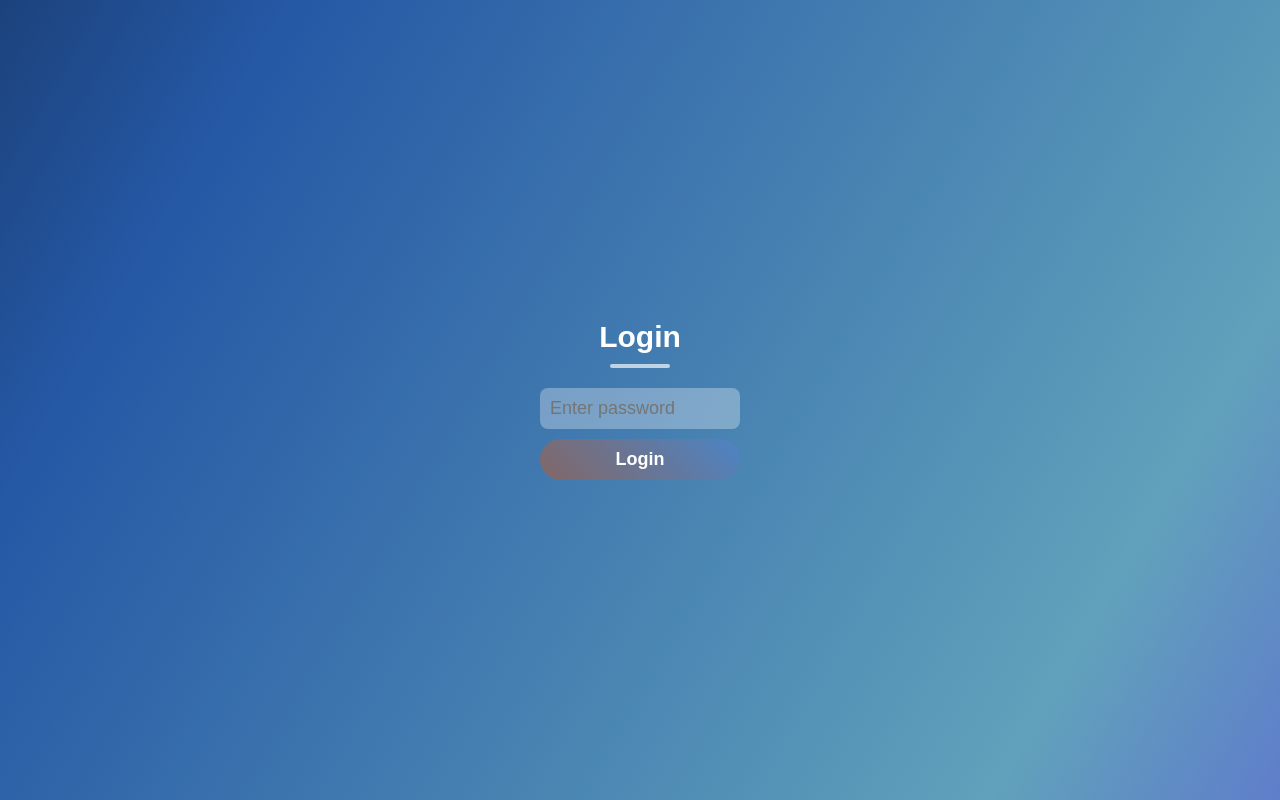
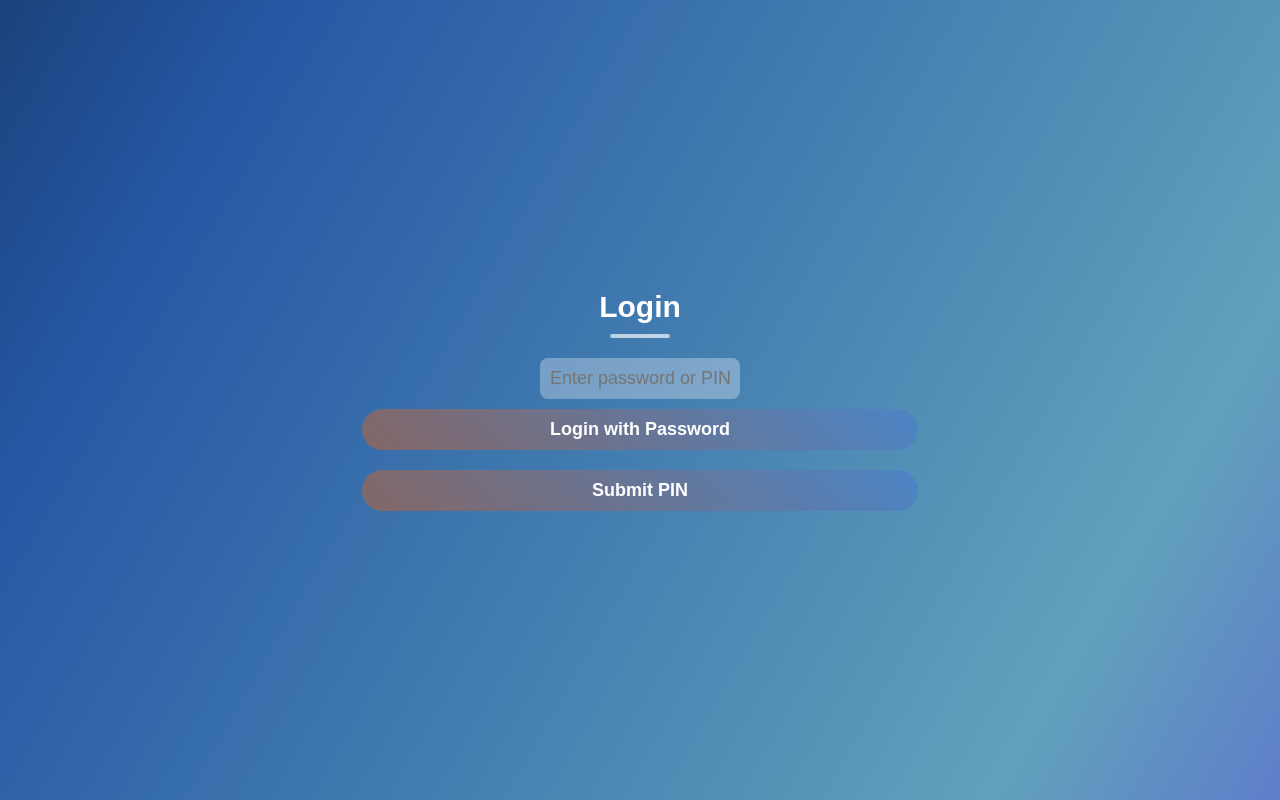
Before and after one commit to bokigolic/secureMe-app, a React (Create React App) app: page /passwords in a window 1280 px wide. Shown: the top 800 px of the page. Built offline with nearby package versions, Linux system fonts and the light colour scheme; no server answers.

Commit message:
updated face login, as a third security layer

```diff
--- a/src/components/Login.js
+++ b/src/components/Login.js
@@ -1,32 +1,43 @@
 import React, { useState } from "react";
-import CONFIG from "../config"; // Uvoz lozinke iz config.js
+import passwordConfig from "../passwordConfig";
+import pinConfig from "../pinConfig";
+
 
 function Login({ setIsLoggedIn }) {
   const [password, setPassword] = useState("");
 
   const handleLogin = () => {
-    if (password === CONFIG.PASSWORD) { // Provera lozinke iz config fajla
+    if (password === passwordConfig.correctPassword) {
       setIsLoggedIn(true);
       localStorage.setItem("isLoggedIn", "true");
-      alert("Login successful!");
     } else {
       alert("Incorrect password!");
     }
   };
 
+  const handlePinSubmit = async () => {
+    if (password === pinConfig.configPin) {
+      alert("PIN recognized!");
+    } else {
+      alert("Invalid PIN!");
+    }
+  };
+
   return (
-    <div style={{ textAlign: "center" }}>
+    <div style={{ textAlign: "center", padding: "20px" }}>
       <h1>Login</h1>
       <input
         type="password"
-        placeholder="Enter password"
+        placeholder="Enter password or PIN"
         value={password}
         onChange={(e) => setPassword(e.target.value)}
         style={{ marginBottom: "10px", padding: "10px", width: "200px" }}
       />
-      <br />
-      <button onClick={handleLogin} style={{ padding: "10px 20px", cursor: "pointer" }}>
-        Login
+      <button onClick={handleLogin} style={{ marginBottom: "20px", padding: "10px 20px" }}>
+        Login with Password
+      </button>
+      <button onClick={handlePinSubmit} style={{ padding: "10px 20px" }}>
+        Submit PIN
       </button>
     </div>
   );
--- a/src/components/Passwords.js
+++ b/src/components/Passwords.js
@@ -1,4 +1,5 @@
 import React, { useState, useEffect } from "react";
+import pinConfig from "../pinConfig"; // Import PIN-a iz konfiguracionog fajla
 
 function Passwords() {
   const [passwords, setPasswords] = useState([]);
@@ -9,8 +10,6 @@ function Passwords() {
   const [showPasswords, setShowPasswords] = useState(false);
   const [pin, setPin] = useState(""); // PIN za prikaz lozinki
   const [isPinValid, setIsPinValid] = useState(false);
-
-  const correctPin = "1234"; // PIN kod
 
   useEffect(() => {
     const storedPasswords = localStorage.getItem("passwords");
@@ -55,7 +54,7 @@ function Passwords() {
   };
 
   const handlePinSubmit = () => {
-    if (pin === correctPin) {
+    if (pin === pinConfig.configPin) {
       setIsPinValid(true);
       setShowPasswords(true);
       alert("Access granted!");
@@ -156,7 +155,7 @@ function Passwords() {
           onChange={(e) => setNewEntry({ ...newEntry, category: e.target.value })}
           style={dropdownStyle}
         >
-          <option value="">Category</option>
+          <option value="">Select Category</option>
           {categories.map((category) => (
             <option key={category} value={category}>
               {category}
--- /dev/null
+++ b/src/passwordConfig.js
@@ -0,0 +1,5 @@
+const passwordConfig = {
+  correctPassword: "Boki1234",
+};
+
+export default passwordConfig;
--- /dev/null
+++ b/src/pinConfig.js
@@ -0,0 +1,5 @@
+const pinConfig = {
+  configPin: "1071",
+};
+
+export default pinConfig;
```
